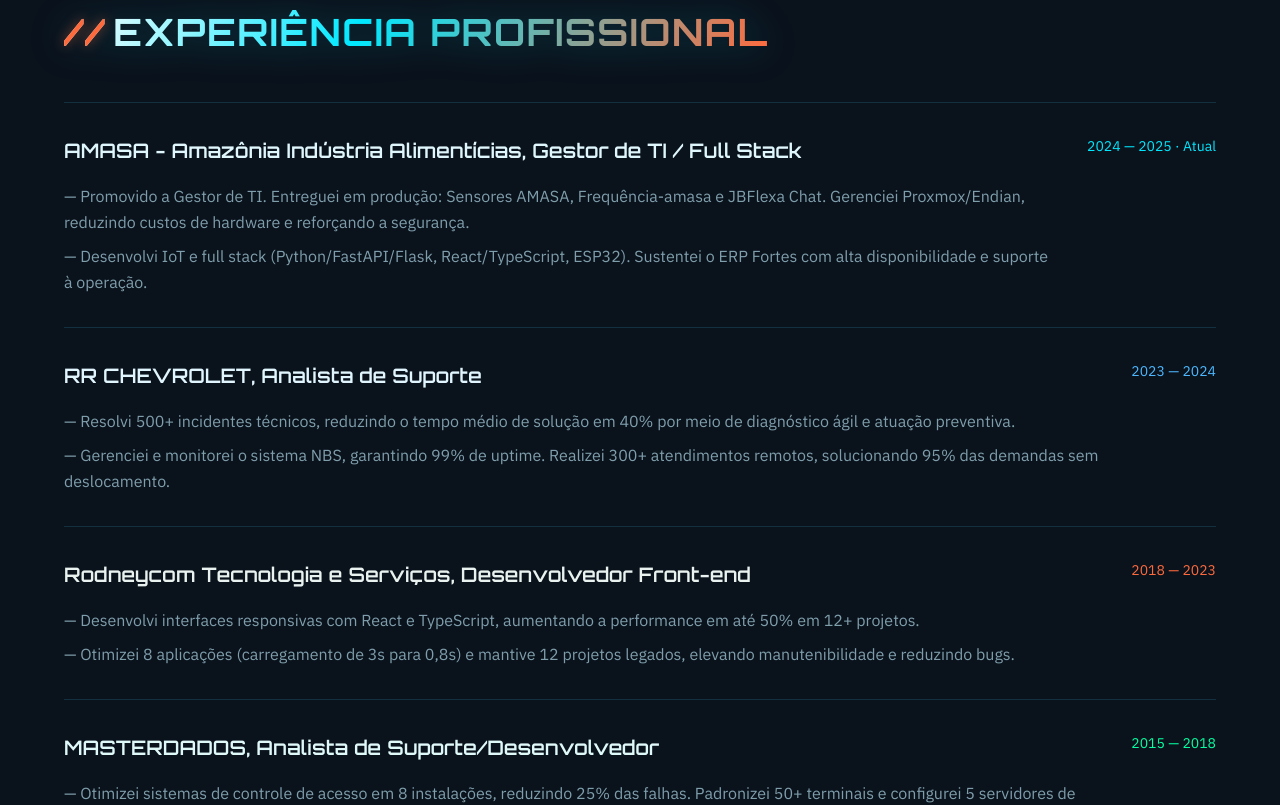
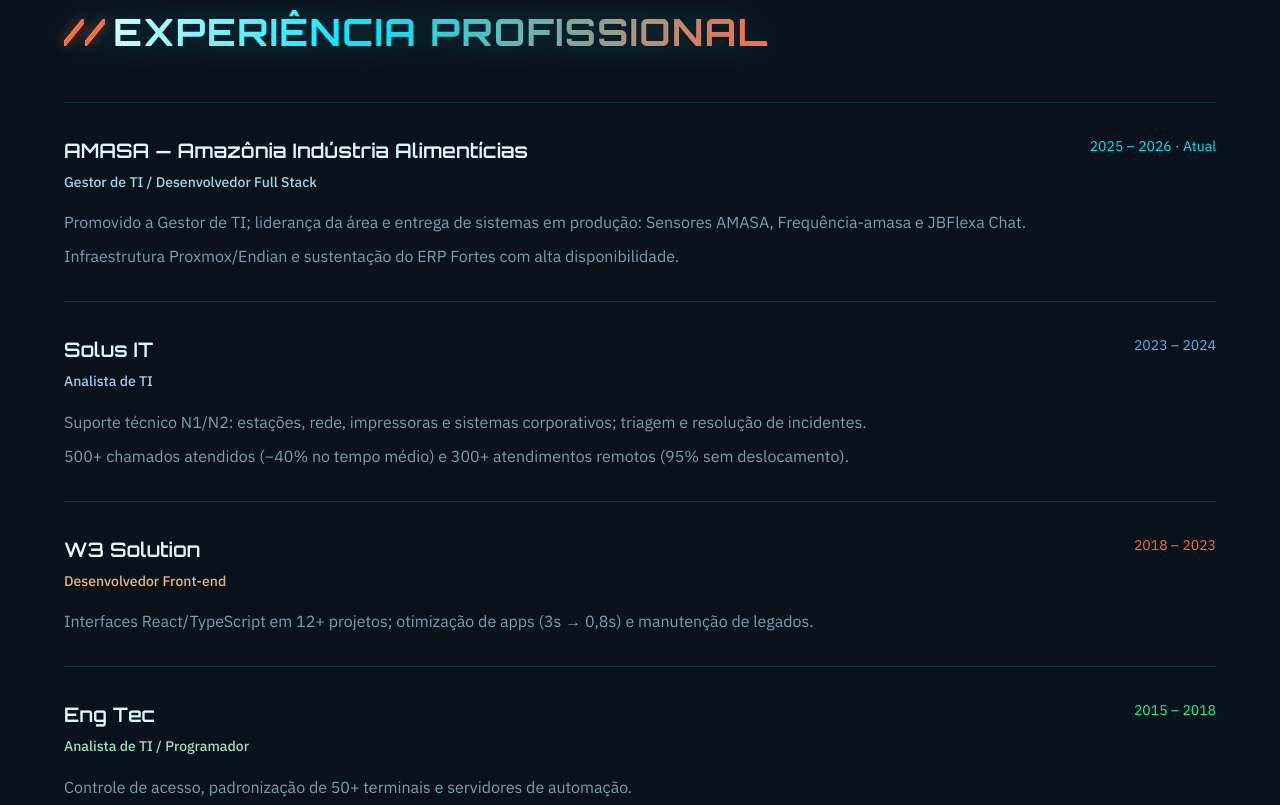
Before and after one commit to camilomelo8428/portfolio-camilo, a Next.js app: page /portfolio-camilo/ in a window 1280 px wide. Shown: the part 4680-5485 px from the top of the page. Built offline with nearby package versions, Linux system fonts and the light colour scheme.

Commit message:
Reverte experiencia do portfolio para Solus IT, W3 e Eng Tec.

```diff
--- a/src/components/Experience.tsx
+++ b/src/components/Experience.tsx
@@ -2,18 +2,11 @@
 
 import { RevealOnScroll } from "@/components/RevealOnScroll";
 import { useLanguage } from "@/i18n/LanguageProvider";
-
-/**
- * Secao de experiencia profissional (layout alinhado ao curriculo).
- */
 export function Experience() {
   const { t } = useLanguage();
 
   return (
-    <section
-      id="experiencia"
-      className="section-shell border-b border-line bg-surface"
-    >
+    <section id="experiencia" className="section-shell border-b border-line bg-surface">
       <div className="page-container">
         <RevealOnScroll>
           <h2 className="section-heading">{t.experience.heading}</h2>
@@ -27,12 +20,11 @@
               className="experience-item grid gap-2 py-8 md:grid-cols-[1fr_auto] md:gap-8"
             >
               <div>
-                <h3 className="experience-item__company">
-                  {job.company}, {job.role}
-                </h3>
+                <h3 className="experience-item__company">{job.company}</h3>
+                <p className="experience-item__role">{job.role}</p>
                 <ul className="mt-4 space-y-2 text-sm leading-relaxed text-ink-muted md:text-base">
                   {job.bullets.map((bullet) => (
-                    <li key={bullet}>— {bullet}</li>
+                    <li key={bullet}>{bullet}</li>
                   ))}
                 </ul>
               </div>
--- a/src/content/experience.ts
+++ b/src/content/experience.ts
@@ -1,45 +1,36 @@
 export const experience = [
   {
-    company: "AMASA - Amazônia Indústria Alimentícias",
-    role: "Gestor de TI / Full Stack",
-    period: "2024 — 2025 · Atual",
+    company: "AMASA — Amazônia Indústria Alimentícias",
+    role: "Gestor de TI / Desenvolvedor Full Stack",
+    period: "2025 – 2026 · Atual",
     bullets: [
-      "Promovido a Gestor de TI. Entreguei em produção: Sensores AMASA, Frequência-amasa e JBFlexa Chat. Gerenciei Proxmox/Endian, reduzindo custos de hardware e reforçando a segurança.",
-      "Desenvolvi IoT e full stack (Python/FastAPI/Flask, React/TypeScript, ESP32). Sustentei o ERP Fortes com alta disponibilidade e suporte à operação.",
+      "Promovido a Gestor de TI; liderança da área e entrega de sistemas em produção: Sensores AMASA, Frequência-amasa e JBFlexa Chat.",
+      "Infraestrutura Proxmox/Endian e sustentação do ERP Fortes com alta disponibilidade.",
     ],
   },
   {
-    company: "RR CHEVROLET",
-    role: "Analista de Suporte",
-    period: "2023 — 2024",
+    company: "Solus IT",
+    role: "Analista de TI",
+    period: "2023 – 2024",
     bullets: [
-      "Resolvi 500+ incidentes técnicos, reduzindo o tempo médio de solução em 40% por meio de diagnóstico ágil e atuação preventiva.",
-      "Gerenciei e monitorei o sistema NBS, garantindo 99% de uptime. Realizei 300+ atendimentos remotos, solucionando 95% das demandas sem deslocamento.",
+      "Suporte técnico N1/N2: estações, rede, impressoras e sistemas corporativos; triagem e resolução de incidentes.",
+      "500+ chamados atendidos (−40% no tempo médio) e 300+ atendimentos remotos (95% sem deslocamento).",
     ],
   },
   {
-    company: "Rodneycom Tecnologia e Serviços",
+    company: "W3 Solution",
     role: "Desenvolvedor Front-end",
-    period: "2018 — 2023",
+    period: "2018 – 2023",
     bullets: [
-      "Desenvolvi interfaces responsivas com React e TypeScript, aumentando a performance em até 50% em 12+ projetos.",
-      "Otimizei 8 aplicações (carregamento de 3s para 0,8s) e mantive 12 projetos legados, elevando manutenibilidade e reduzindo bugs.",
+      "Interfaces React/TypeScript em 12+ projetos; otimização de apps (3s → 0,8s) e manutenção de legados.",
     ],
   },
   {
-    company: "MASTERDADOS",
-    role: "Analista de Suporte/Desenvolvedor",
-    period: "2015 — 2018",
+    company: "Eng Tec",
+    role: "Analista de TI / Programador",
+    period: "2015 – 2018",
     bullets: [
-      "Otimizei sistemas de controle de acesso em 8 instalações, reduzindo 25% das falhas. Padronizei 50+ terminais e configurei 5 servidores de automação.",
-    ],
-  },
-  {
-    company: "WIFINET",
-    role: "Analista de Suporte",
-    period: "2013 — 2015",
-    bullets: [
-      "Atendi 1.000+ clientes, solucionando 90% das demandas de forma remota. Configurei 200+ ONUs e monitorei 300+ dispositivos com atuação preventiva.",
+      "Controle de acesso, padronização de 50+ terminais e servidores de automação.",
     ],
   },
 ] as const;
--- a/src/i18n/dictionaries.ts
+++ b/src/i18n/dictionaries.ts
@@ -388,46 +388,37 @@
     heading: "Experiência profissional",
     items: [
       {
-        company: "AMASA - Amazônia Indústria Alimentícias",
-        role: "Gestor de TI / Full Stack",
-        period: "2024 — 2025 · Atual",
+        company: "AMASA — Amazônia Indústria Alimentícias",
+        role: "Gestor de TI / Desenvolvedor Full Stack",
+        period: "2025 – 2026 · Atual",
         bullets: [
-          "Promovido a Gestor de TI. Entreguei em produção: Sensores AMASA, Frequência-amasa e JBFlexa Chat. Gerenciei Proxmox/Endian, reduzindo custos de hardware e reforçando a segurança.",
-          "Desenvolvi IoT e full stack (Python/FastAPI/Flask, React/TypeScript, ESP32). Sustentei o ERP Fortes com alta disponibilidade e suporte à operação.",
+          "Promovido a Gestor de TI; liderança da área e entrega de sistemas em produção: Sensores AMASA, Frequência-amasa e JBFlexa Chat.",
+          "Infraestrutura Proxmox/Endian e sustentação do ERP Fortes com alta disponibilidade.",
         ],
       },
       {
-        company: "RR CHEVROLET",
-        role: "Analista de Suporte",
-        period: "2023 — 2024",
+        company: "Solus IT",
+        role: "Analista de TI",
+        period: "2023 – 2024",
         bullets: [
-          "Resolvi 500+ incidentes técnicos, reduzindo o tempo médio de solução em 40% por meio de diagnóstico ágil e atuação preventiva.",
-          "Gerenciei e monitorei o sistema NBS, garantindo 99% de uptime. Realizei 300+ atendimentos remotos, solucionando 95% das demandas sem deslocamento.",
+          "Suporte técnico N1/N2: estações, rede, impressoras e sistemas corporativos; triagem e resolução de incidentes.",
+          "500+ chamados atendidos (−40% no tempo médio) e 300+ atendimentos remotos (95% sem deslocamento).",
         ],
       },
       {
-        company: "Rodneycom Tecnologia e Serviços",
+        company: "W3 Solution",
         role: "Desenvolvedor Front-end",
-        period: "2018 — 2023",
+        period: "2018 – 2023",
         bullets: [
-          "Desenvolvi interfaces responsivas com React e TypeScript, aumentando a performance em até 50% em 12+ projetos.",
-          "Otimizei 8 aplicações (carregamento de 3s para 0,8s) e mantive 12 projetos legados, elevando manutenibilidade e reduzindo bugs.",
+          "Interfaces React/TypeScript em 12+ projetos; otimização de apps (3s → 0,8s) e manutenção de legados.",
         ],
       },
       {
-        company: "MASTERDADOS",
-        role: "Analista de Suporte/Desenvolvedor",
-        period: "2015 — 2018",
+        company: "Eng Tec",
+        role: "Analista de TI / Programador",
+        period: "2015 – 2018",
         bullets: [
-          "Otimizei sistemas de controle de acesso em 8 instalações, reduzindo 25% das falhas. Padronizei 50+ terminais e configurei 5 servidores de automação.",
-        ],
-      },
-      {
-        company: "WIFINET",
-        role: "Analista de Suporte",
-        period: "2013 — 2015",
-        bullets: [
-          "Atendi 1.000+ clientes, solucionando 90% das demandas de forma remota. Configurei 200+ ONUs e monitorei 300+ dispositivos com atuação preventiva.",
+          "Controle de acesso, padronização de 50+ terminais e servidores de automação.",
         ],
       },
     ],
@@ -712,46 +703,37 @@
     heading: "Professional experience",
     items: [
       {
-        company: "AMASA - Amazônia Indústria Alimentícias",
-        role: "IT Manager / Full Stack",
-        period: "2024 — 2025 · Present",
+        company: "AMASA — Amazônia Indústria Alimentícias",
+        role: "IT Manager / Full Stack Developer",
+        period: "2025 – 2026 · Present",
         bullets: [
-          "Promoted to IT Manager. Shipped production systems: Sensores AMASA, Frequência-amasa, and JBFlexa Chat. Managed Proxmox/Endian, cutting hardware cost and strengthening security.",
-          "Built IoT and full-stack solutions (Python/FastAPI/Flask, React/TypeScript, ESP32). Sustained Fortes ERP with high availability and operational support.",
+          "Promoted to IT Manager; led the team and shipped production systems: Sensores AMASA, Frequência-amasa, and JBFlexa Chat.",
+          "Proxmox/Endian infrastructure and Fortes ERP sustainment with high availability.",
         ],
       },
       {
-        company: "RR CHEVROLET",
-        role: "Support Analyst",
-        period: "2023 — 2024",
+        company: "Solus IT",
+        role: "IT Analyst",
+        period: "2023 – 2024",
         bullets: [
-          "Resolved 500+ technical incidents, cutting mean resolution time by 40% through agile diagnosis and preventive action.",
-          "Managed and monitored the NBS system with 99% uptime. Delivered 300+ remote sessions, solving 95% without on-site travel.",
+          "Tier 1/2 support: workstations, networking, printers, and corporate systems; incident triage and resolution.",
+          "500+ tickets handled (−40% mean response time) and 300+ remote sessions (95% resolved without on-site travel).",
         ],
       },
       {
-        company: "Rodneycom Tecnologia e Serviços",
+        company: "W3 Solution",
         role: "Front-end Developer",
-        period: "2018 — 2023",
+        period: "2018 – 2023",
         bullets: [
-          "Built responsive React/TypeScript interfaces across 12+ projects, improving performance by up to 50%.",
-          "Optimized 8 apps (load time from 3s to 0.8s) and maintained 12 legacy projects, raising maintainability and reducing bugs.",
+          "React/TypeScript interfaces across 12+ projects; app optimization (3s → 0.8s) and legacy maintenance.",
         ],
       },
       {
-        company: "MASTERDADOS",
-        role: "Support Analyst / Developer",
-        period: "2015 — 2018",
+        company: "Eng Tec",
+        role: "IT Analyst / Developer",
+        period: "2015 – 2018",
         bullets: [
-          "Optimized access-control systems across 8 sites (−25% failures). Standardized 50+ terminals and configured 5 automation servers.",
-        ],
-      },
-      {
-        company: "WIFINET",
-        role: "Support Analyst",
-        period: "2013 — 2015",
-        bullets: [
-          "Supported 1,000+ customers, resolving 90% of requests remotely. Configured 200+ ONUs and monitored 300+ devices proactively.",
+          "Access control, standardization of 50+ terminals, and automation servers.",
         ],
       },
     ],
```
